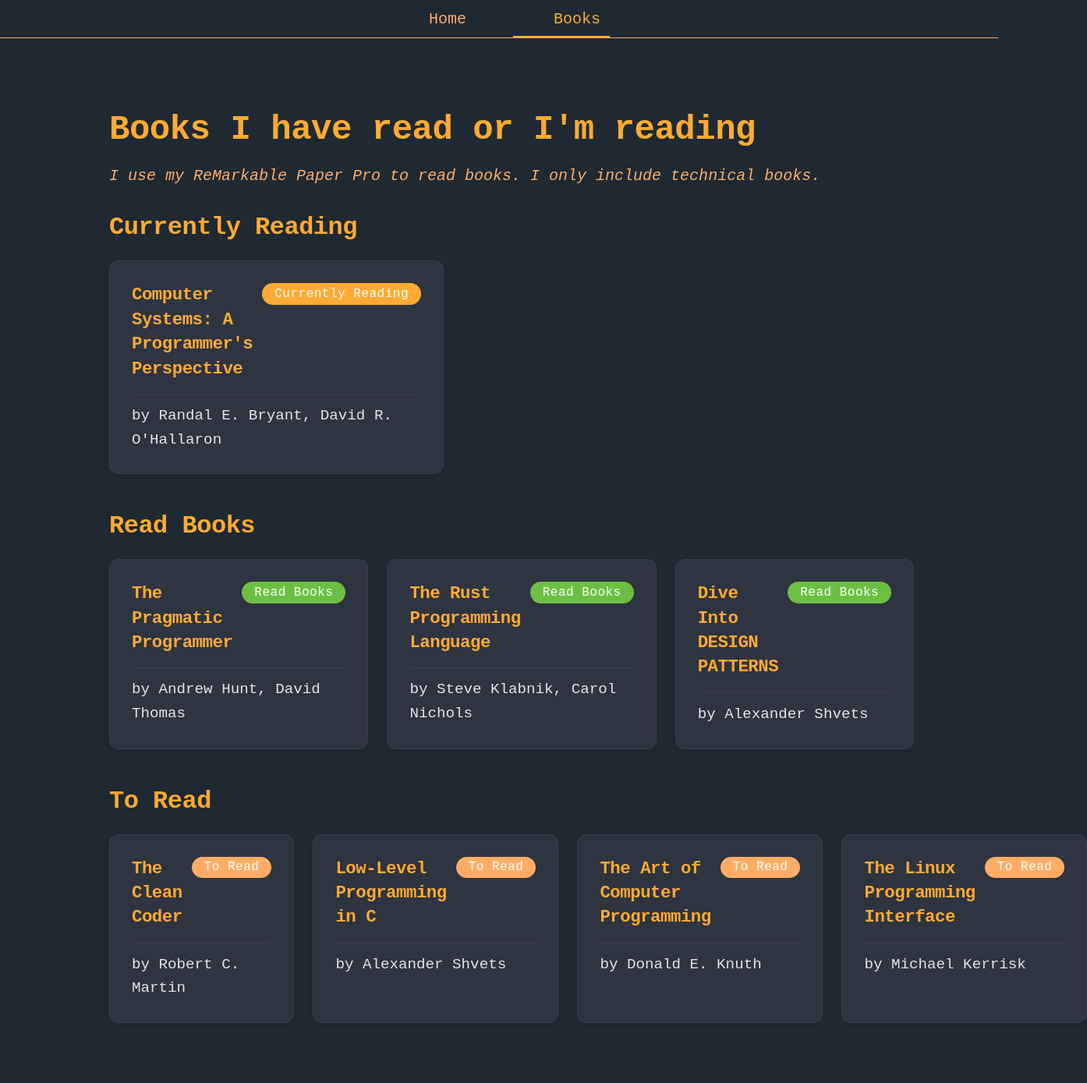
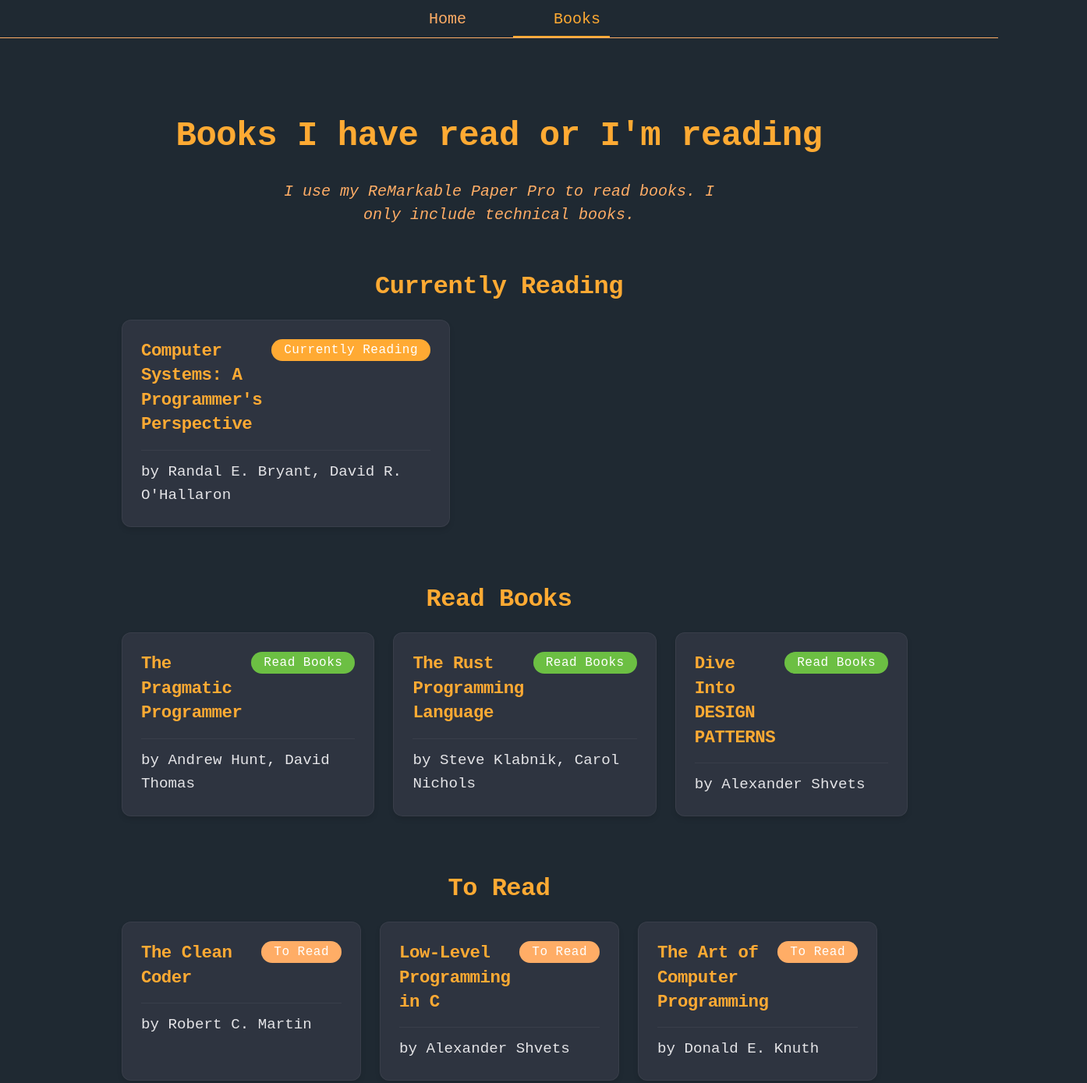
Before and after one commit to 0xErwin1/iperez-page, an Astro site: page /books in a window 1280 px wide. Shown: the top 1389 px of the page at 78% size, 1394 px wide, since content can reach past the window. Before the commit the page ends 1360 px from the top, so only its background shows below. Built offline with nearby package versions, Linux system fonts and the light colour scheme; Astro itself is replaced by a stand-in of ours; a web font is replaced by a local one.

Commit message:
fix: Fix books style

```diff
--- a/src/pages/books.astro
+++ b/src/pages/books.astro
@@ -1,29 +1,31 @@
 ---
 import Layout from '../layouts/Layout.astro';
+import Section from '@/components/Section.astro';
 import cv from '@/cv';
 
 const { books } = cv;
 
 const groupedBooks = {
-	FINISHED: books.items.filter(book => book.state === 'FINISHED'),
-	STARTED: books.items.filter(book => book.state === 'STARTED'),
-	PENDING: books.items.filter(book => book.state === 'PENDING')
+  FINISHED: books.items.filter((book) => book.state === 'FINISHED'),
+  STARTED: books.items.filter((book) => book.state === 'STARTED'),
+  PENDING: books.items.filter((book) => book.state === 'PENDING'),
 };
 
 const stateLabels = {
   FINISHED: 'Read Books',
   STARTED: 'Currently Reading',
-	PENDING: 'To Read'
+  PENDING: 'To Read',
 };
 
 const stateColors = {
   FINISHED: 'var(--green)',
   STARTED: 'var(--yellow)',
-	PENDING: 'var(--yellow-mirage)'
+  PENDING: 'var(--yellow-mirage)',
 };
 ---
 
 <Layout title="My Books">
+  <Section title="" >
     <main>
       <div class="container">
         <h1>{books.titel}</h1>
@@ -49,6 +51,7 @@
         ))}
       </div>
     </main>
+  </Section>
 </Layout>
 
 <style>
@@ -56,13 +59,17 @@
 		display: flex;
 		flex-direction: column;
 		min-height: 100%;
+		padding: 2rem;
 	}
 
 	.container {
 		width: 100%;
+		max-width: 1000px;
 		margin: 0 auto;
-		padding: 1rem;
 		flex: 1;
+		display: flex;
+		flex-direction: column;
+		align-items: center;
 	}
 
 	h1 {
@@ -70,6 +77,7 @@
 		color: var(--yellow);
 		margin-bottom: 0.75rem;
 		letter-spacing: -0.5px;
+		text-align: center;
 	}
 
 	.books-label {
@@ -78,10 +86,13 @@
 		margin-bottom: 2rem;
 		font-style: italic;
 		line-height: 1.5;
+		text-align: center;
+		max-width: 600px;
 	}
 
 	.books-section {
 		margin-bottom: 3rem;
+		width: 100%;
 	}
 
 	.books-section:last-child {
@@ -93,6 +104,7 @@
 		color: var(--yellow);
 		margin-bottom: 1.5rem;
 		letter-spacing: -0.5px;
+		text-align: center;
 	}
 
 	.books-grid {
@@ -148,49 +160,44 @@
 
 	/* Tablet breakpoint */
 	@media (min-width: 640px) {
-		.container {
+		main {
 			padding: 2rem;
-		}
-
-		h1 {
-			font-size: 2.5rem;
-		}
-
-		.books-label {
-			font-size: 1.2rem;
-		}
-
-		.books-section h2 {
-			font-size: 1.75rem;
 		}
 
 		.books-grid {
 			grid-template-columns: repeat(2, 1fr);
 			gap: 1.5rem;
 		}
-
-		.book-card {
-			padding: 1.75rem;
-		}
-
-		.book-card h3 {
-			font-size: 1.35rem;
-		}
-
-		.badge {
-			font-size: 0.95rem;
-		}
-
-		.author {
-			font-size: 1.15rem;
-		}
 	}
 
 	/* Desktop breakpoint */
 	@media (min-width: 1024px) {
-		.container {
-			max-width: 1000px;
+		main {
 			padding: 3rem 1rem;
+		}
+
+		.books-grid {
+			grid-template-columns: repeat(2, 1fr);
+		}
+
+		.book-card {
+			transition: all 0.3s ease;
+		}
+
+		.book-card:hover {
+			transform: translateY(-4px);
+			box-shadow: 0 8px 16px rgba(0, 0, 0, 0.15);
+			border-color: rgba(255, 255, 255, 0.1);
+		}
+
+		.book-card:hover h3 {
+			color: var(--white);
+		}
+
+		.book-card header {
+			flex-direction: row;
+			justify-content: space-between;
+			align-items: flex-start;
 		}
 
 		h1 {
@@ -205,16 +212,6 @@
 			font-size: 2rem;
 		}
 
-		.books-grid {
-			grid-template-columns: repeat(3, 1fr);
-		}
-
-		.book-card header {
-			flex-direction: row;
-			justify-content: space-between;
-			align-items: flex-start;
-		}
-
 		.book-card h3 {
 			font-size: 1.4rem;
 		}
@@ -227,22 +224,12 @@
 			font-size: 1.2rem;
 			line-height: 1.6;
 		}
-
-		.book-card:hover {
-			transform: translateY(-4px);
-			box-shadow: 0 8px 16px rgba(0, 0, 0, 0.15);
-			border-color: rgba(255, 255, 255, 0.1);
-		}
-
-		.book-card:hover h3 {
-			color: var(--white);
-		}
 	}
 
 	/* Large desktop breakpoint */
 	@media (min-width: 1280px) {
 		.books-grid {
-			grid-template-columns: repeat(4, 1fr);
+			grid-template-columns: repeat(3, 1fr);
 		}
 	}
 </style>
```
Lines whose indentation alone changed are shown as unchanged.
